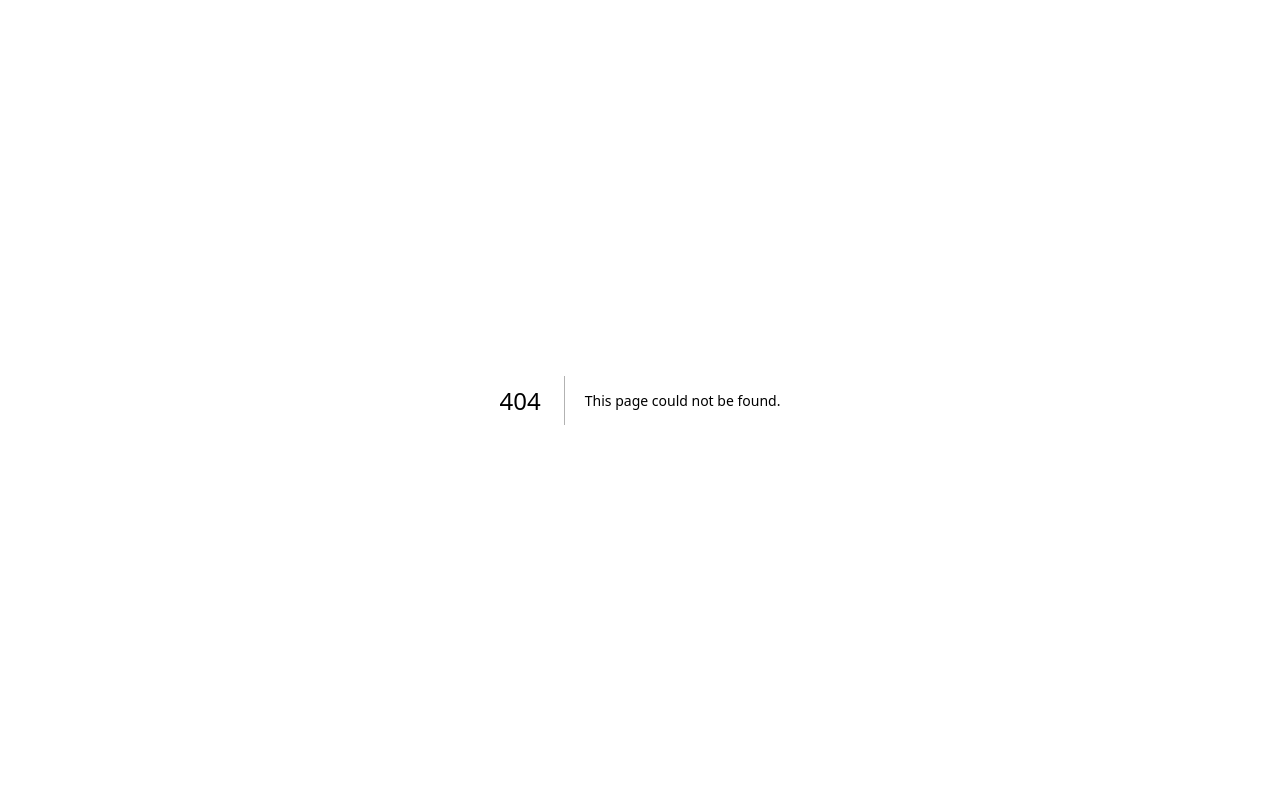
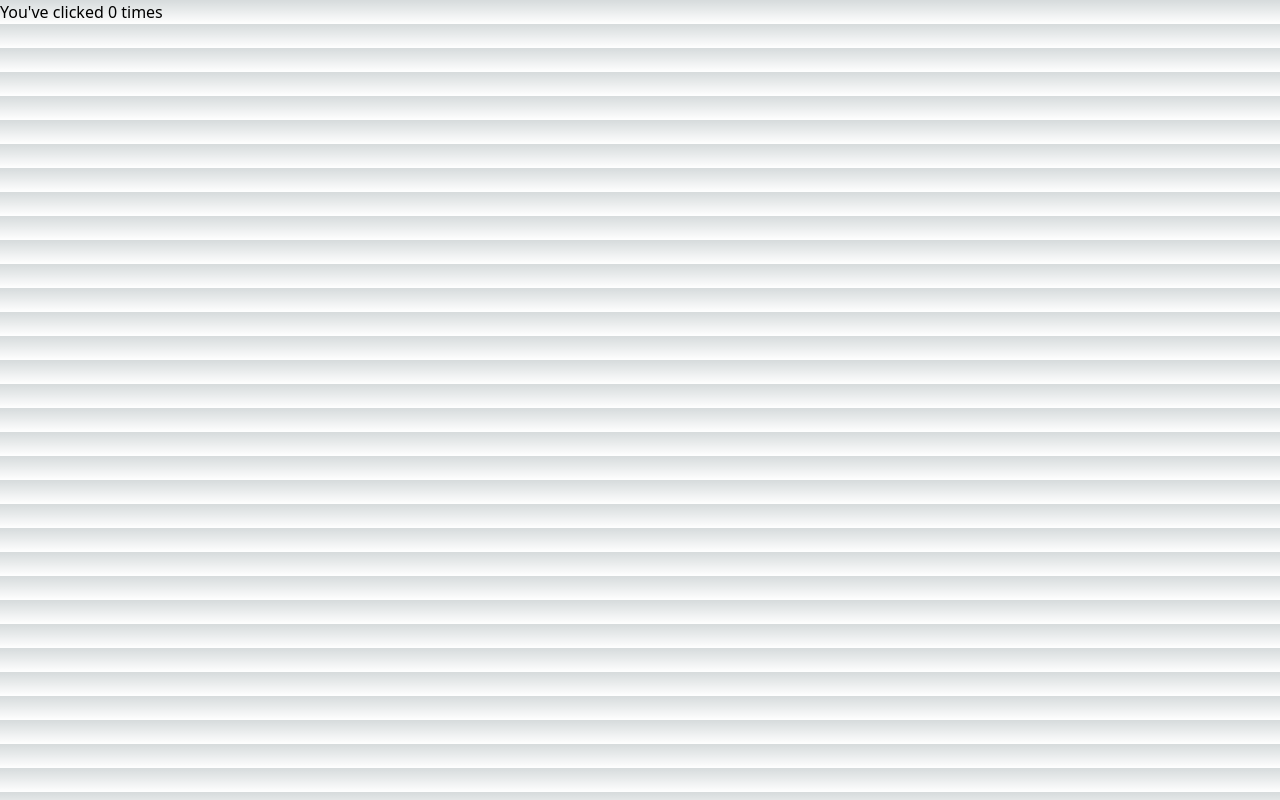
Before and after one commit to ai-biz20-sasaki/nextjs-sample02, a Next.js app: page /container-sample in a window 1280 px wide. Before the commit this address had no page. Built offline with nearby package versions, Linux system fonts and the light colour scheme.

Commit message:
add src/pages/presentational-sample.tsx,container-sample.tsx

```diff
--- /dev/null
+++ b/src/pages/container-sample.tsx
@@ -0,0 +1,51 @@
+import { useState, useCallback } from 'react'
+import { Button } from './presentational-sample'
+
+//ポップアップを表示するためのフック
+const usePopup = () => {
+  //与えられたテキストを表示するポップアップを出現させる関数
+  const cb = useCallback(( text: string) => {
+    prompt( text )
+  }, [])
+
+  return cb
+}
+
+type CountButtonProps = {
+  label: string
+  maximum: number
+}
+
+//クリックされた回数を表示するボタンを表示するコンポーネント
+export const CountButton = (props: CountButtonProps) => {
+  const { label, maximum } = props
+
+  //アラートを表示させるためのフックを使う
+  const displayPopup = usePopup()
+
+  //カウントを保持する状態を定義する
+  const [count, setCount] = useState(0)
+
+  //ボタンが押された時の挙動を定義する
+  const onClick = useCallback(() => {
+  //カウントを更新する
+  const newCount = count + 1
+  setCount(newCount)
+
+  if (newCount >= maximum) {
+    // アラートを出す
+    displayPopup(`You've clicked ${ newCount} times `)
+  }
+}, [count, maximum])
+//状態を元に表示に必要なデータを求める
+const disabled = count >= maximum
+const text = disabled
+  ? 'Can\' t click any more'
+  : `You've clicked ${ count} times`
+  // Presentational Componentを返す
+  return (
+    <Button disabled={ disabled } onClick={ onClick } label ={ label } text ={text } />
+  )
+}
+
+export default CountButton
--- /dev/null
+++ b/src/pages/presentational-sample.tsx
@@ -0,0 +1,25 @@
+//import './styles.css'
+
+type ButtonProps = {
+  label: string
+  text: string
+  disabled: boolean
+  onClick: React.MouseEventHandler<HTMLButtonElement>
+}
+
+//ラベルとボタンを表示するコンポーネント
+export const Button = (props: ButtonProps) => {
+  const { label, text, disabled, onClick } = props
+
+  //propsで渡されたデータを元に見た目を実装する
+  return (
+    <div className =" button-container">
+      <span>{ label }</span>
+      <button disabled={ disabled } onClick={ onClick }>
+        { text }
+      </button>
+    </div>
+  )
+}
+
+export default Button
```
